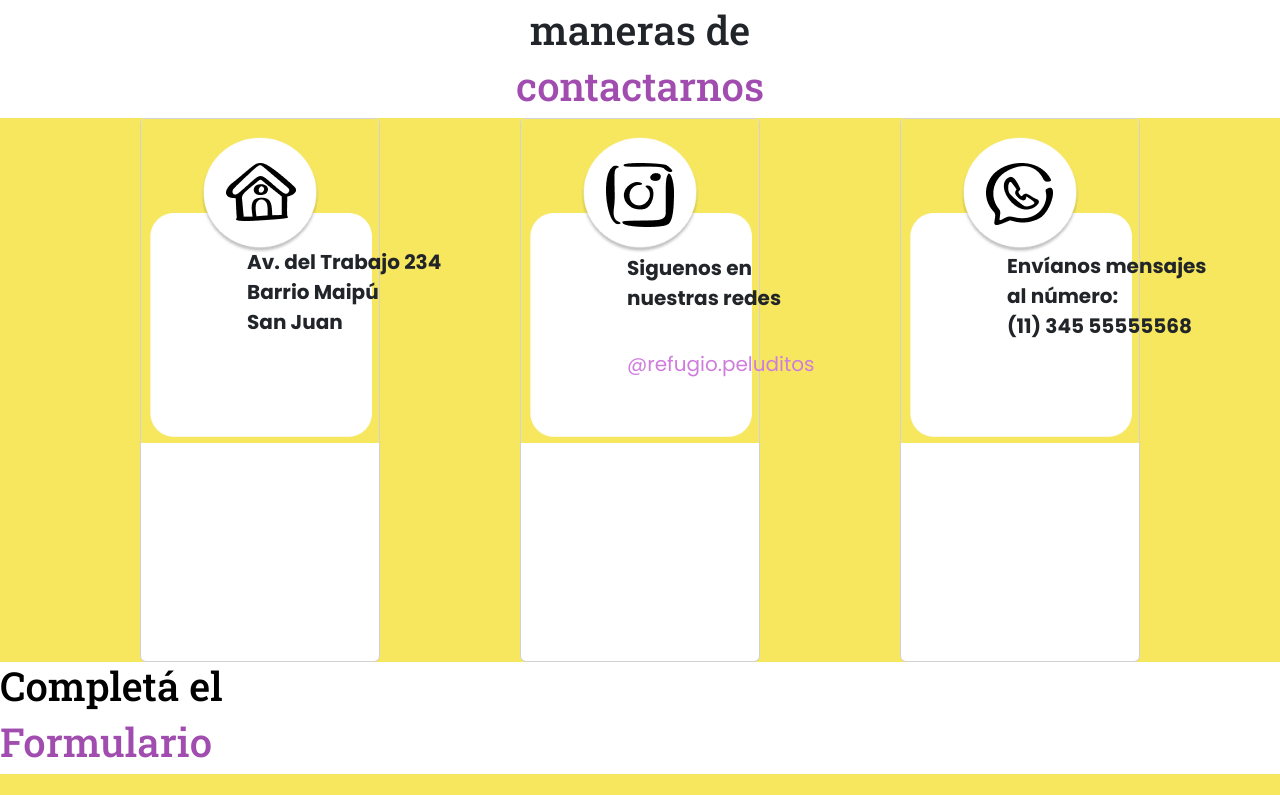
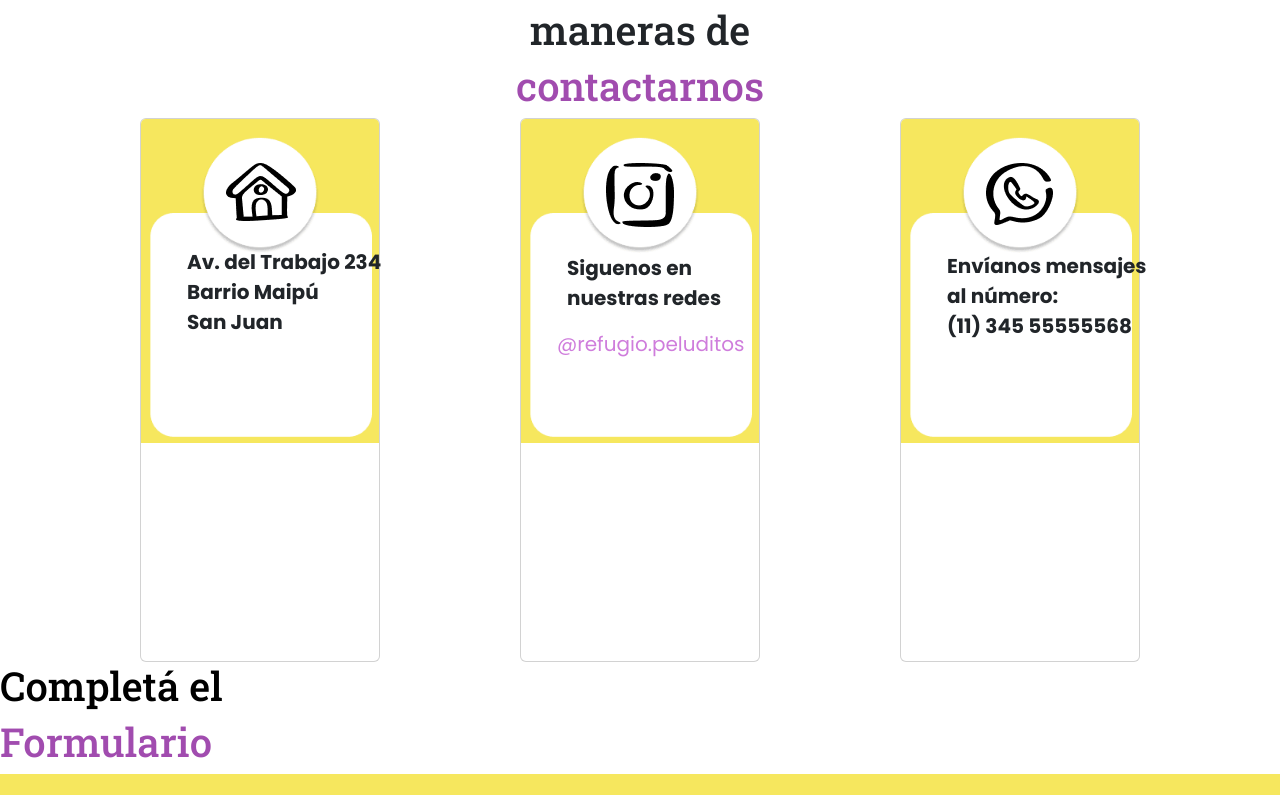
Before and after one commit to No-Country-simulation/c20-49-t-python-react, a React (Vite) app: page /Contacto in a window 1280 px wide. Shown: the part 1265-2060 px from the top of the page. Built offline with nearby package versions, Linux system fonts and the light colour scheme.

Commit message:
modifique el css de la seccion contacto

```diff
--- a/src/components/Contacto/Contacto.css
+++ b/src/components/Contacto/Contacto.css
@@ -1,3 +1,10 @@
+img {
+    display: block;
+    max-width: 100%;
+    height: auto;
+    margin: 0;
+    padding: 0;
+}
 .rectanguloUno{
     height: auto;
     width: 100%;
@@ -39,22 +46,23 @@
 .divContacto{
     display: flex;
     justify-content: space-evenly;
-    background-color: #F6E75E;
+
 }
 .card{
     width: 15rem;
+    position: relative;
 }
 
 .card-text{
     font-family: "Poppins", sans-serif;
-    transform: translate(90px, -270px);
+    transform: translate(30px, -270px);
     font-size: 20px;
     font-weight: bold;
 }
 .textoInstagram{
     font-family: "Poppins", sans-serif;
     color: #CF7DDC;
-    transform: translate(90px, -250px);
+    transform: translate(20px, -270px);
     font-size: 20px;
 }
 .iconoCasa{
```
